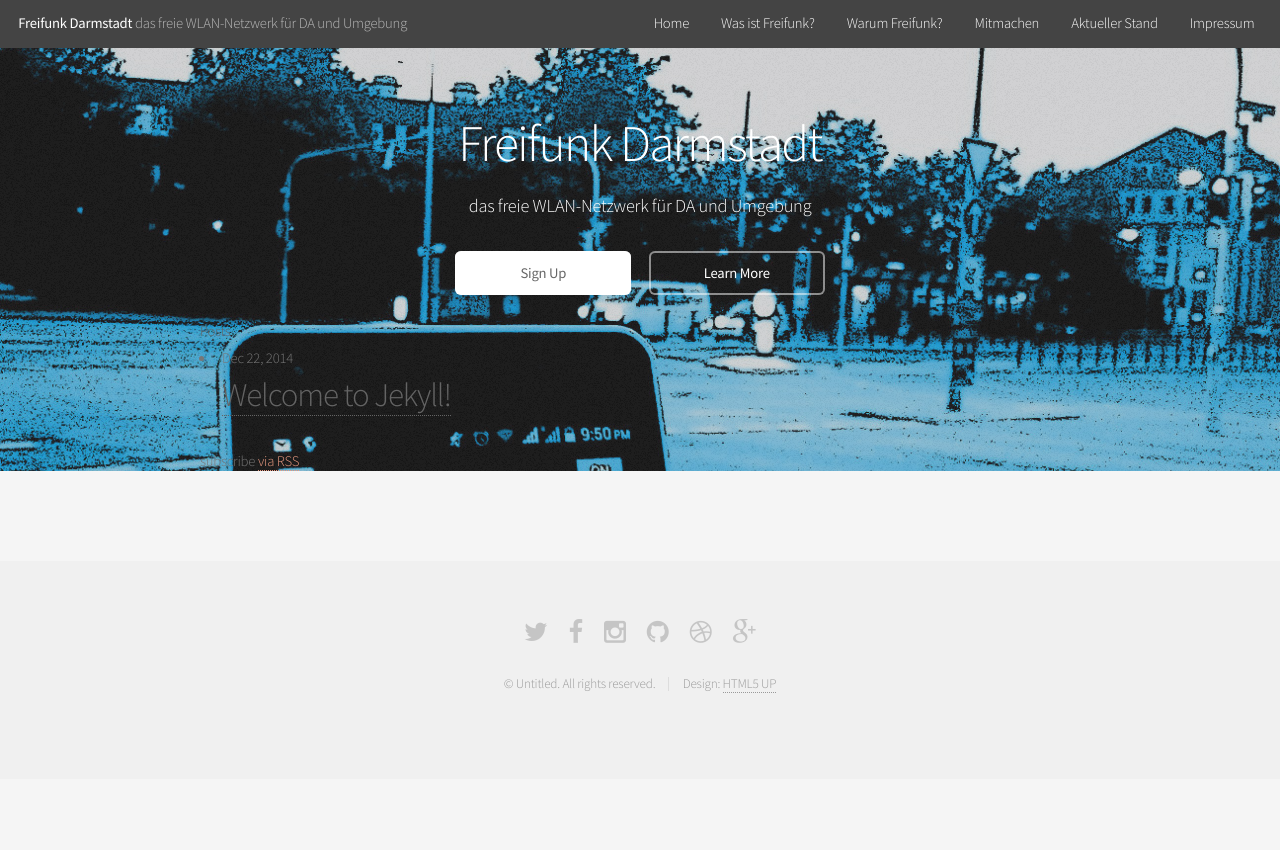
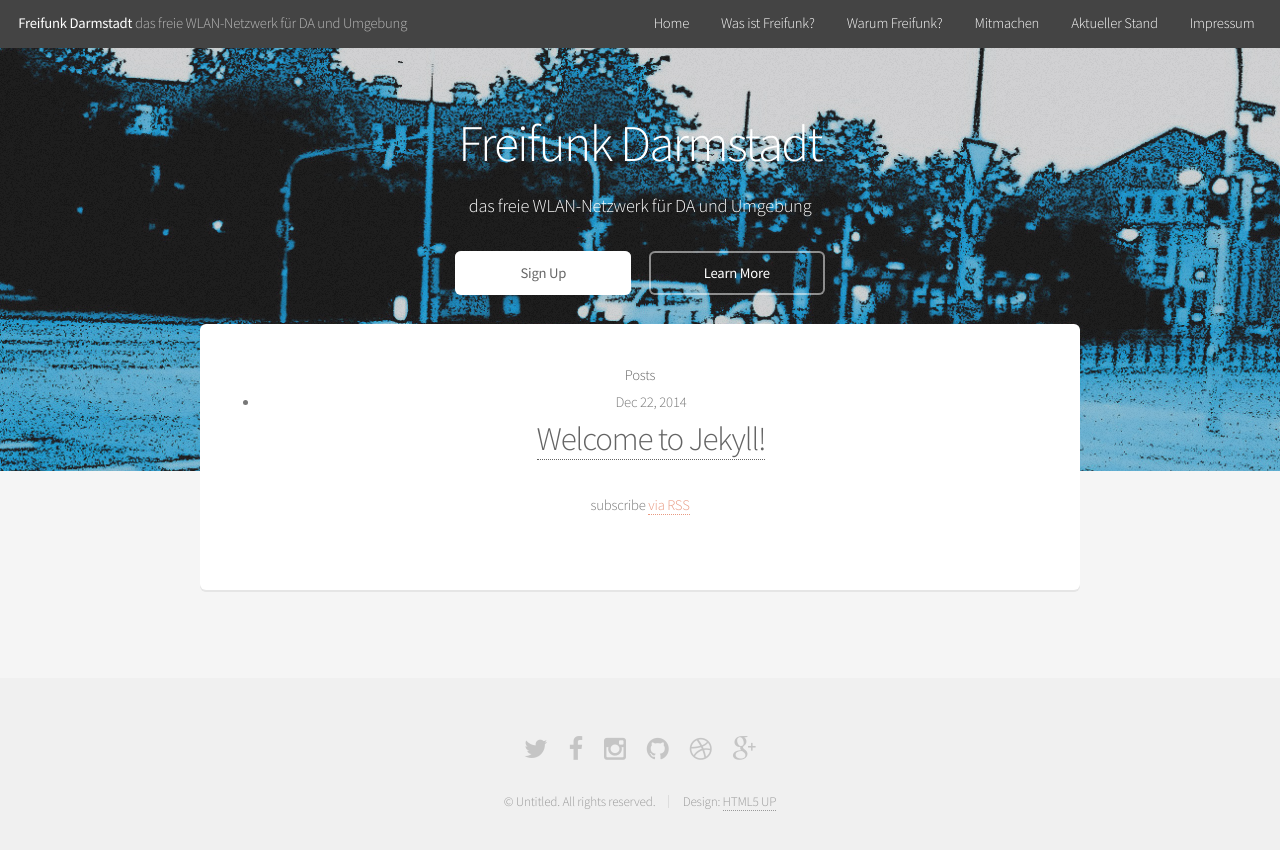
Before and after one commit to mdrenger/darmstadt.freifunk.net, a Jekyll site: the page built from pages/index.html, in a window 1280 px wide. Shown: the top 850 px of the page. Built offline with Jekyll 4.4.1, drawn with Linux system fonts in a browser that asks for light colours.

Commit message:
added wrapper section box special

```diff
--- a/_layouts/landing.html
+++ b/_layouts/landing.html
@@ -17,8 +17,9 @@
 	</section>
 
 	<section id="main" class="container">
+		<section class="box special">
         {{ content }}
-      </div>
+		</section>
     </section>
 
     {% include footer.html %}
```
